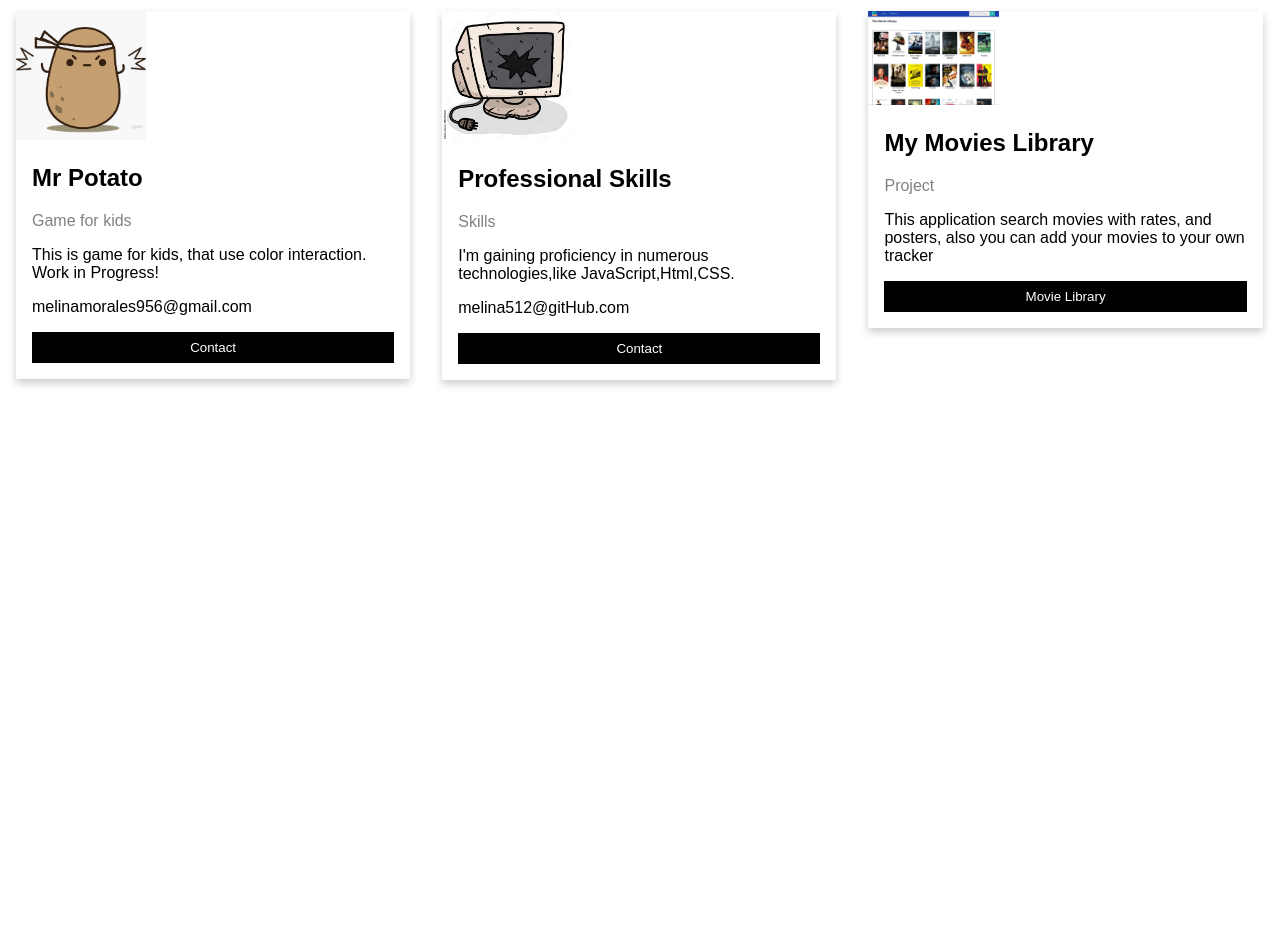
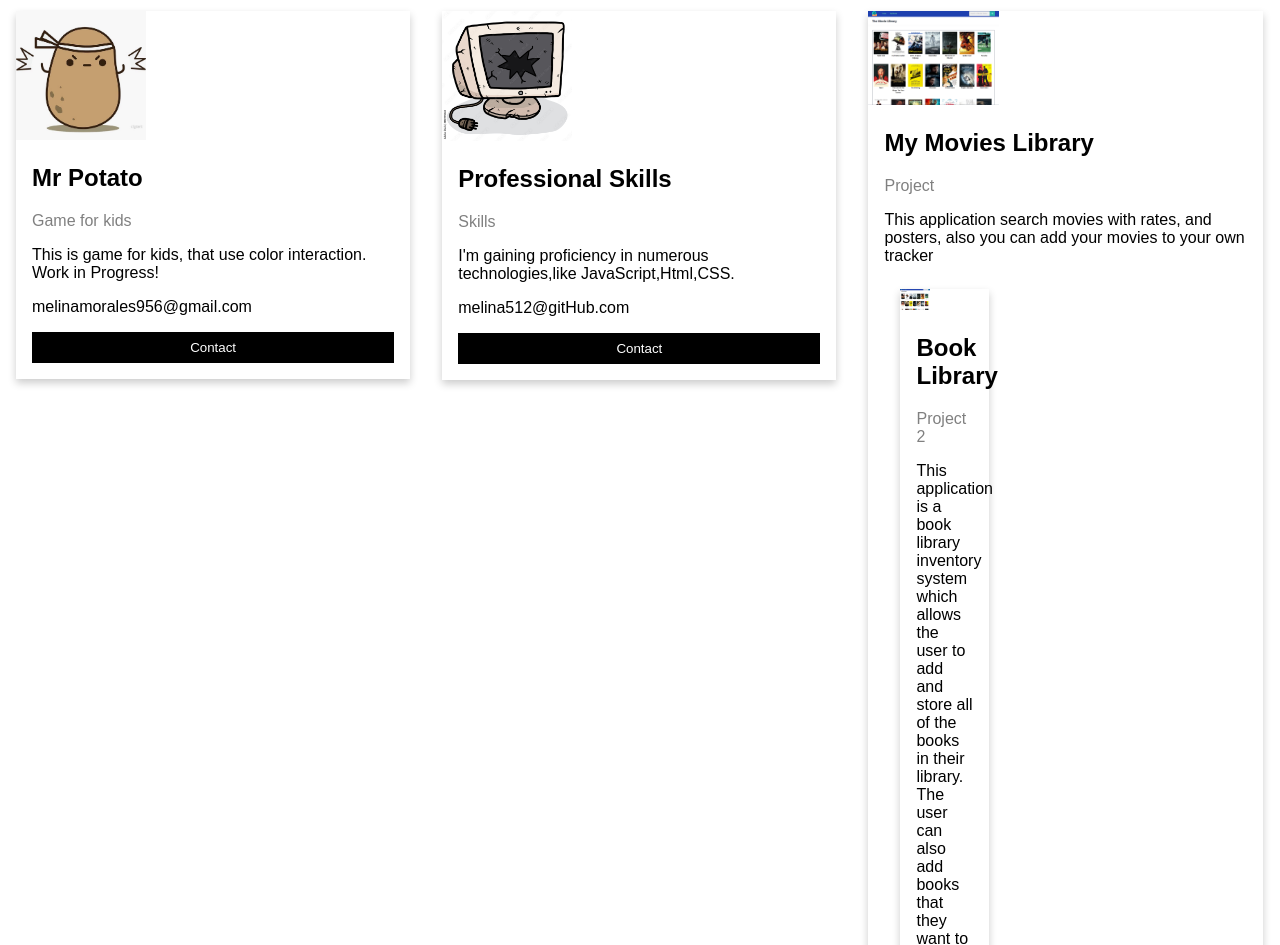
Before and after one commit to melinamorales512/Module-2-Porfolio, a plain HTML site: page index.html in a window 1280 px wide. Shown: the part 1055-2000 px from the top of the page. Before the commit the page ends 1459 px from the top, so only its background shows below. Drawn offline with Linux system fonts and the light colour scheme.

Commit message:
add project 2

```diff
--- a/index.html
+++ b/index.html
@@ -73,8 +73,22 @@
         <p>This application search movies with rates, and posters,
           also you can add your movies to your own tracker </p>
 
+          <div class="column">
+            <div class="card">
+              <a href=https://github.com/Chuca78/Project-2>
+              <img src="screenshot.png" alt="movie" style="width:33%">
+            </a>
 
-        <p><button class="button">Movie Library</button></p>
+              <div class="container">
+                <h2>Book Library</h2>
+                <p class="title">Project 2</p>
+                <p>This application is a book library inventory system which
+                   allows the user to add and store all of the books in their library.
+                   The user can also add books that they want to purchase in the future as a wishlist item.
+                   The user can also delete a book if they sell or give away the book from their inventory. </p>
+
+
+        <p><button class="button">Book Library</button></p>
 
       </div>
     </div>
```
